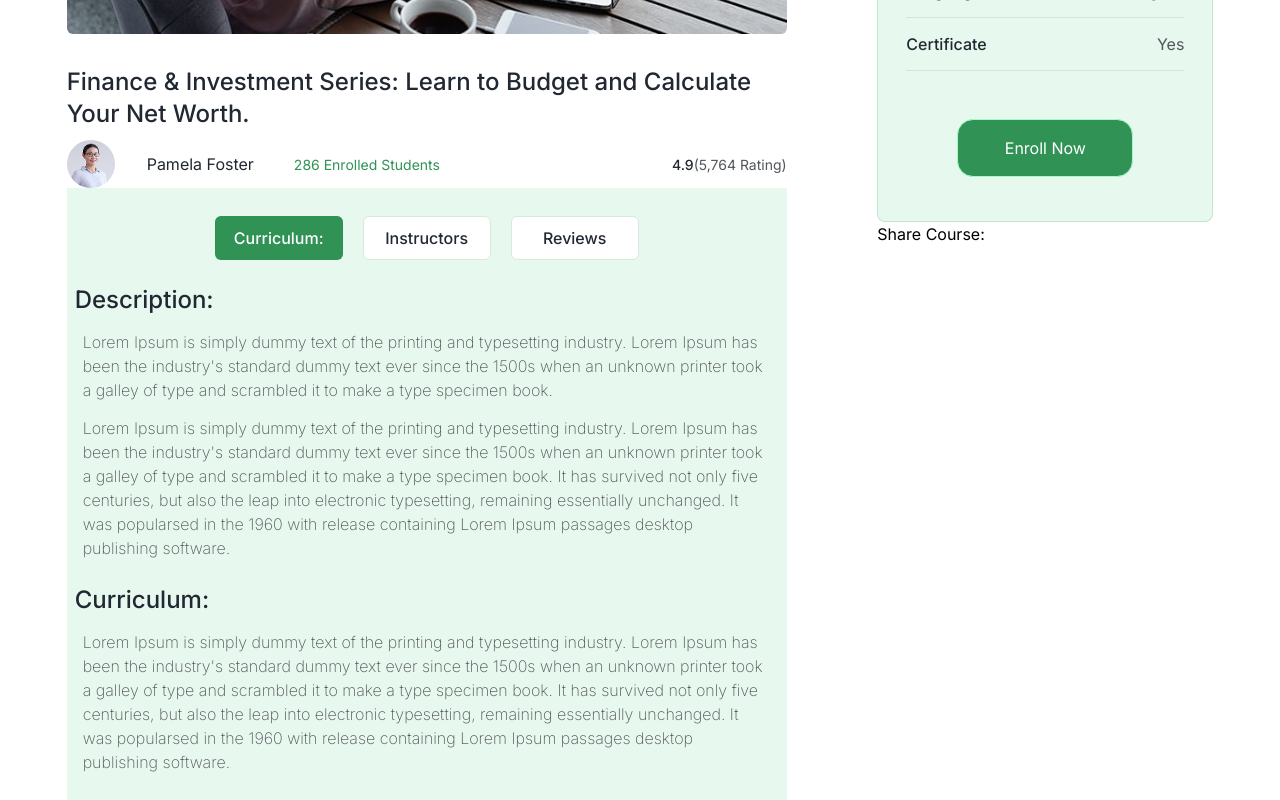
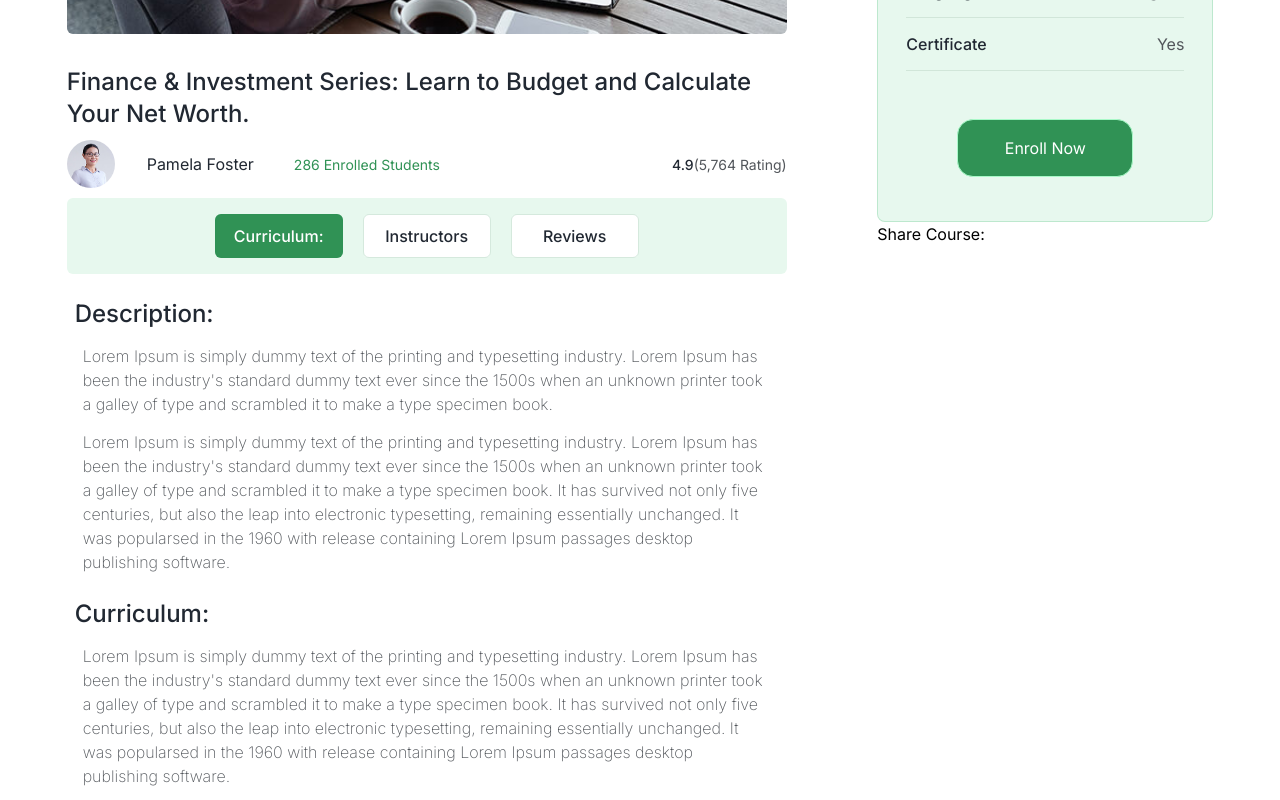
Before and after one commit to ThuanLeUwU/LearnConnect-NextJs, a Next.js app: page /course-detail in a window 1280 px wide. Shown: the part 420-1220 px from the top of the page. Built offline with nearby package versions, Linux system fonts and the light colour scheme.

Commit message:
update ui course detail

```diff
--- a/src/app/course-detail/page.tsx
+++ b/src/app/course-detail/page.tsx
@@ -22,7 +22,7 @@ export default function CourseDetailPage() {
                 Finance & Investment Series: Learn to Budget and Calculate Your
                 Net Worth.
               </h2>
-              <div className="courses-details-admin text-[#212832] flex justify-between items-center pt-2.5">
+              <div className="courses-details-admin text-[#212832] flex justify-between items-center py-2.5">
                 <div className="admin-author flex items-center">
                   <div className="w-12 h-12 ">
                     <img
@@ -51,8 +51,8 @@ export default function CourseDetailPage() {
                   </span>
                 </div>
               </div>
-              <div className="pt-7 text-[#212832] bg-[#e7f8ee]">
-                <div className="flex justify-center">
+              <div className=" text-[#212832] ">
+                <div className="flex justify-center bg-[#e7f8ee] py-4 rounded-md">
                   <ul className="tabs flex space-x-5 ">
                     <li
                       className={`cursor-pointer rounded-md ${
@@ -158,7 +158,7 @@ export default function CourseDetailPage() {
                   )}
                   {activeTab === "tab2" && (
                     <div className="tab-instructors">
-                      <h3 className="text-[#212832] text-2xl font-medium mt-6">
+                      <h3 className="text-[#212832] text-2xl font-medium mt-6 pl-2">
                         Course Instructor:
                       </h3>
                       <div className="grid lg:grid-cols-4 grid-cols-2">
@@ -271,18 +271,20 @@ export default function CourseDetailPage() {
                       <div className="row text-[#212832] grid cols-2 lg:grid-cols-12">
                         <div className="lg:col-span-6">
                           <div className="tab-rating-content mt-11">
-                            <h3 className="text-2xl font-medium">Rating:</h3>
-                            <p className="mt-4 text-[#52565b] text-base font-extralight">
+                            <h3 className="text-2xl font-medium pl-2">
+                              Rating:
+                            </h3>
+                            <p className="mt-4 text-[#52565b] text-base font-extralight pl-4">
                               Lorem Ipsum is simply dummy text of printing and
                               typesetting industry. Lorem Ipsum has been the i
                               dustry's standard dummy text ever since the 1500
                               unknown printer took a galley of type.
                             </p>
-                            <p className="mt-4 text-[#52565b] text-base font-extralight">
+                            <p className="mt-4 text-[#52565b] text-base font-extralight pl-4">
                               Lorem Ipsum is simply dummy text of printing and
                               typesetting industry text ever since
                             </p>
-                            <p className="mt-4 text-[#52565b] text-base font-extralight">
+                            <p className="mt-4 text-[#52565b] text-base font-extralight pl-4">
                               Lorem Ipsum is simply dummy text of printing and
                               dustry's standard dummy text ever since the 1500
                               unknown printer took a galley of type.
```
